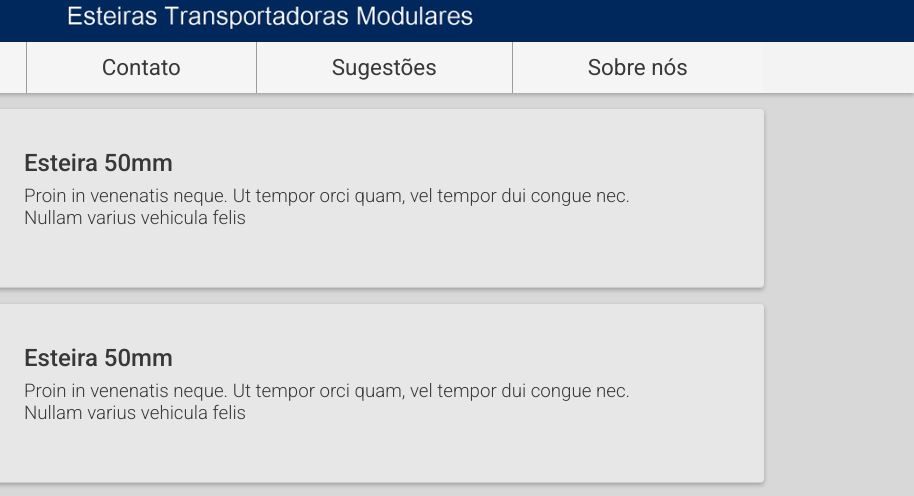
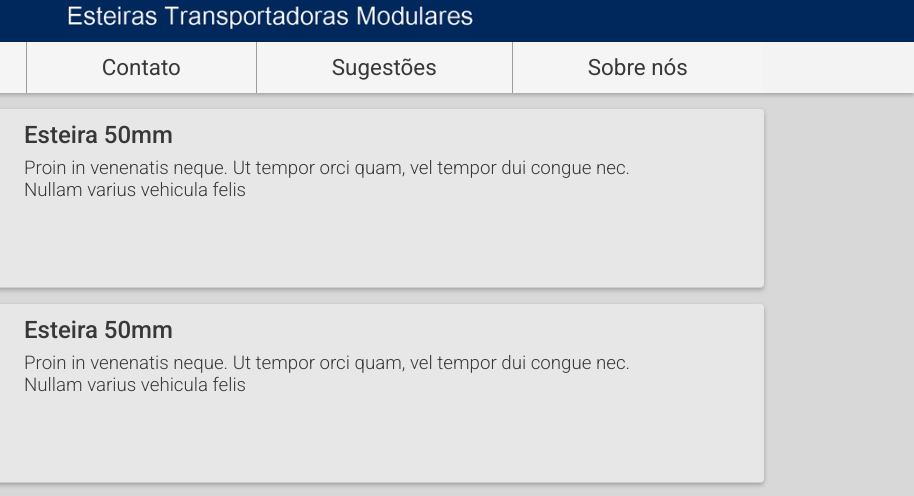
Before and after one commit to Geelpa/showcase-trentz, a plain HTML site: page index.html in a window 1280 px wide. Shown: the part 222-718 px from the top of the page, 366-1280 px from the left. Drawn offline with Linux system fonts and the light colour scheme.

Commit message:
Update style.css

```diff
--- a/style.css
+++ b/style.css
@@ -90,7 +90,7 @@ main {
 
 .produtc-info {
   width: 70%;
-  padding: 28px;
+  padding: 0 28px;
 }
 .produtcs .produtc img {
   width: 200px;
```
